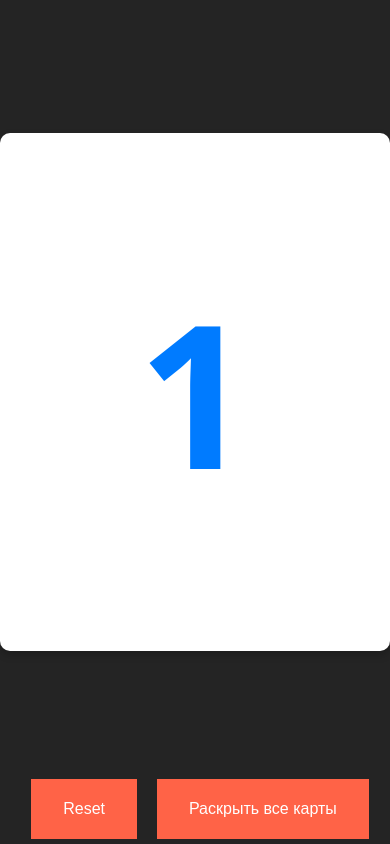
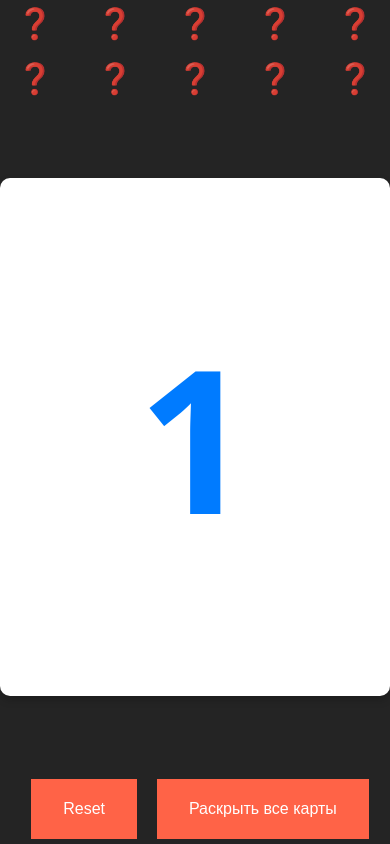
Before and after one commit to vadimfilimonov/mafia-game, a React (Vite) app: page / in a window 390 px wide. Built offline with nearby package versions, Linux system fonts and the light colour scheme.

Commit message:
Update mobile styles

```diff
--- a/src/App.css
+++ b/src/App.css
@@ -9,22 +9,60 @@
   margin-top: 30px;
 }
 
+@media (max-width: 768px) {
+  .container__toolbar {
+    margin: 0;
+  }
+}
+
 .cards {
   display: grid;
   grid-template-columns: repeat(5, 1fr);
   gap: 20px;
 }
 
+.roles {
+  display: none;
+  padding: 0;
+  margin: 0;
+  list-style-type: none;
+}
+
+@media (max-width: 768px) {
+  .roles {
+    width: 100%;
+    height: 100px;
+    display: grid;
+    grid-template-columns: repeat(5, 1fr);
+    gap: 10px;
+    font-size: 30px;
+  }
+}
+
+@media (max-width: 768px) {
+  .container__roles {
+    position: fixed;
+    top: 0;
+    left: 0;
+  }
+}
+
+@media (max-width: 768px) {
+  .container__cards {
+    position: fixed;
+    top: 100px;
+    bottom: 70px;
+    left: 0;
+    overflow-x: scroll;
+    width: 100%;
+  }
+}
+
 @media (max-width: 768px) {
   .cards {
     display: flex;
     align-items: center;
-    overflow-x: scroll;
-    position: fixed;
-    top: 0;
-    left: 0;
-    width: 100%;
-    height: calc(100vh - 60px);
+
   }
 }
 
--- a/src/App.jsx
+++ b/src/App.jsx
@@ -1,7 +1,7 @@
 import { useState } from 'react';
 import Card from './Card';
 import _ from 'lodash';
-import { GAMES_ROLES } from './consts';
+import { GAMES_ROLES, ROLES_EMOJI } from './consts';
 import './App.css'
 
 function App() {
@@ -46,8 +46,13 @@ function App() {
     setVisibilityCards({ ...hiddenCards });
   };
 
+  const isAllCardsVisible = _.every(visibilityCards, value => value)
+
   return (
     <div className='container'>
+      <ol className='roles container__roles'>
+        {roles.map((role, index) => <li>{isAllCardsVisible || visibilityCards[index + 1] ? ROLES_EMOJI[role] : "❓"}</li>)}
+      </ol>
       <div className="cards container__cards">
         {roles.map((role, index) =>
           <Card
--- a/src/Card.css
+++ b/src/Card.css
@@ -49,34 +49,22 @@
   background-color: #007bff;
 }
 
+.card--active::after{
+  content: attr(data-emoji);
+}
+
 .card--active.card--red {
   background-color: red;
-}
-
-.card--active.card--red::after {
-  content: "👍";
 }
 
 .card--active.card--black {
   background-color: black;
 }
 
-.card--active.card--black::after {
-  content: "👎";
-}
-
 .card--active.card--don {
   background-color: purple;
-}
-
-.card--active.card--don::after {
-  content: "💍";
 }
 
 .card--active.card--sheriff {
   background-color: yellow;
 }
-
-.card--active.card--sheriff::after {
-  content: "⭐";
-}
--- a/src/Card.jsx
+++ b/src/Card.jsx
@@ -1,6 +1,6 @@
 import React from 'react';
 import cn from 'classnames';
-import { ROLE_RED, ROLE_BLACK, ROLE_SHERIFF, ROLE_DON } from './consts';
+import { ROLE_RED, ROLE_BLACK, ROLE_SHERIFF, ROLE_DON, ROLES_EMOJI } from './consts';
 import './Card.css'
 
 const Card = ({ role, number, isActive, handleClick }) => {
@@ -20,6 +20,7 @@ const Card = ({ role, number, isActive, handleClick }) => {
     <div
       className={classNamesList}
       data-number={number}
+      data-emoji={ROLES_EMOJI[role]}
       onClick={handleClick}
     />
   );
--- a/src/consts.js
+++ b/src/consts.js
@@ -15,3 +15,10 @@ export const GAMES_ROLES = [
   ROLE_BLACK,
   ROLE_DON,
 ];
+
+export const ROLES_EMOJI = {
+  [ROLE_RED]: "👍",
+  [ROLE_BLACK]: "👎",
+  [ROLE_SHERIFF]: "⭐️",
+  [ROLE_DON]: "💍",
+}
```
